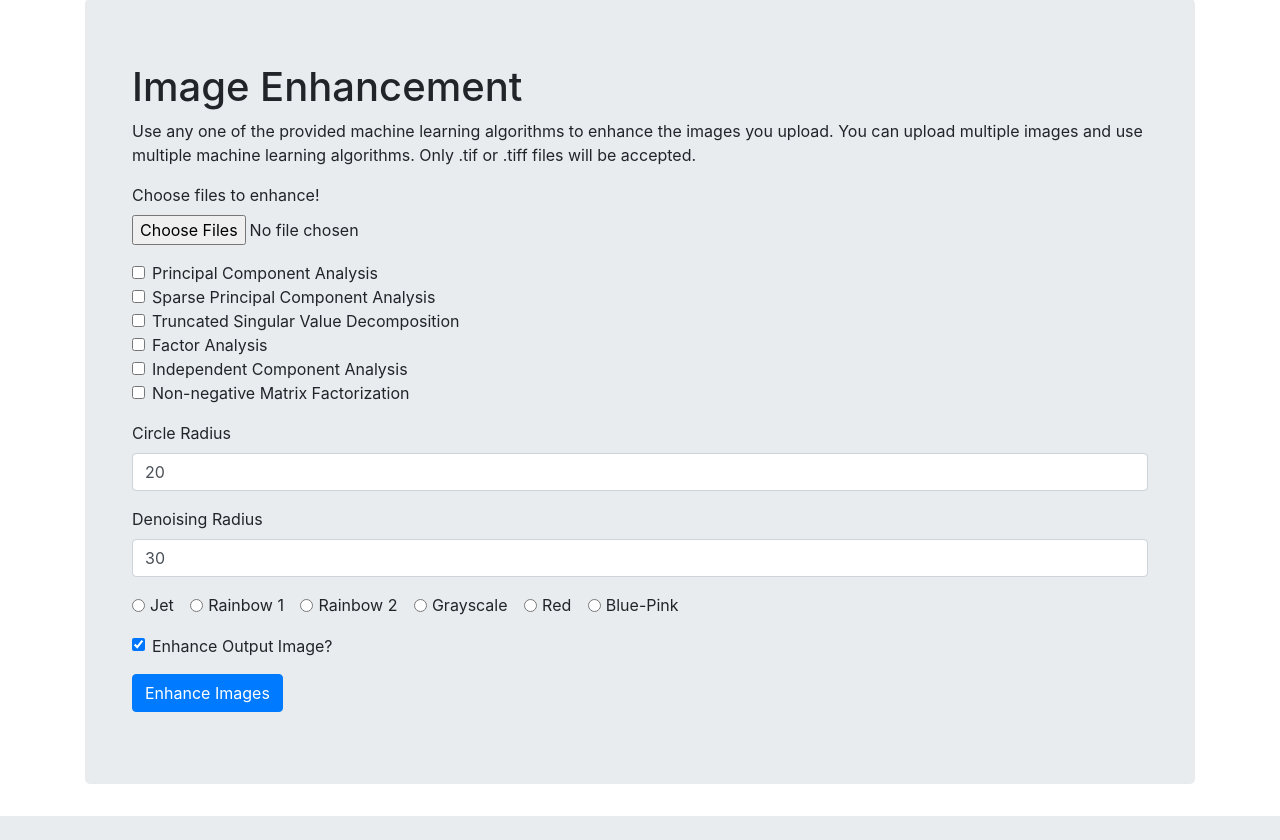
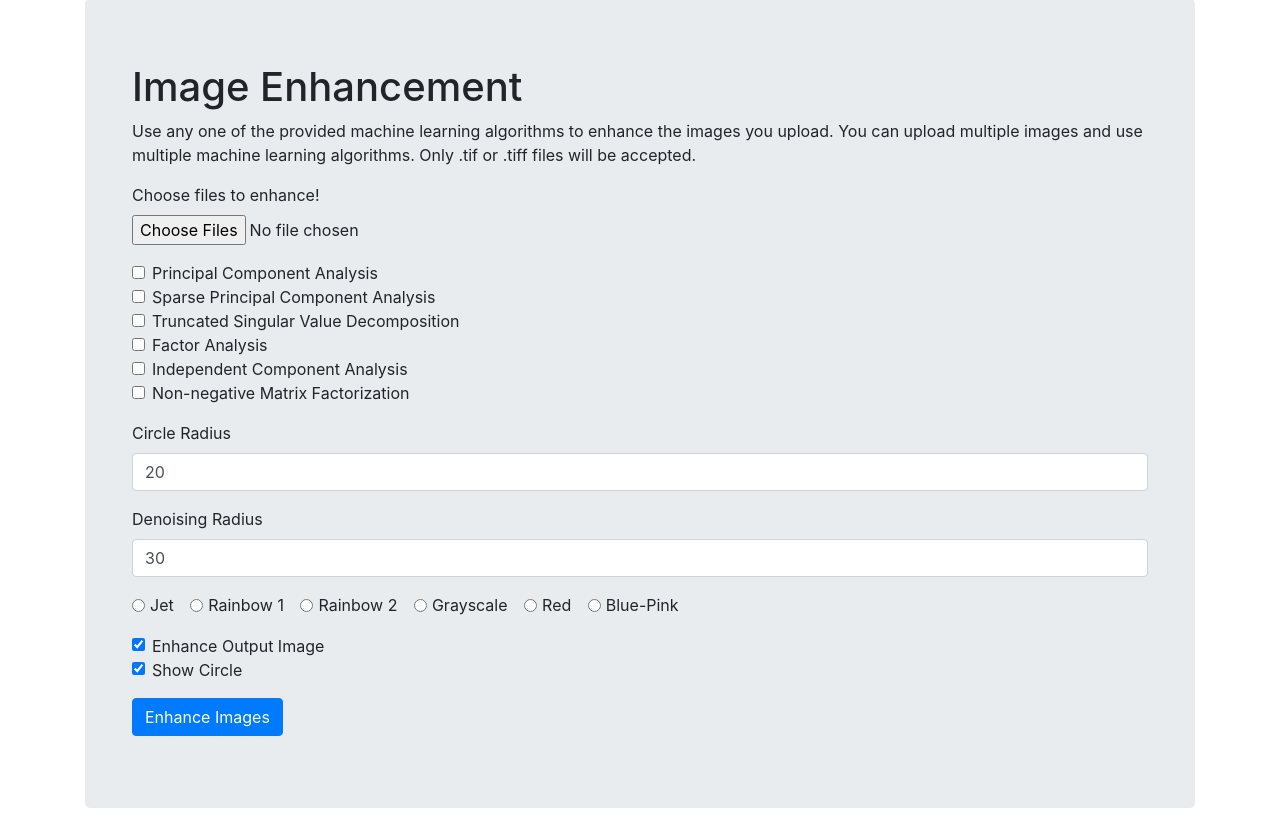
Before and after one commit to vkalch/low_light_enhancement, a Flask app: page /enhance in a window 1280 px wide. Shown: the part 81-921 px from the top of the page. Before the commit the page ends 897 px from the top, so only its background shows below. Run offline with Flask 2, Linux system fonts and the light colour scheme; some libraries are stand-ins or nearby versions.

Commit message:
Added checkbox to choose whether to mark the brightest spot on the image with a circle.

```diff
--- a/app.py
+++ b/app.py
@@ -7,7 +7,7 @@ from zipfile import ZipFile
 
 import cv2
 import flask
-from flask import Flask, render_template, request, send_from_directory, send_file, flash, url_for
+from flask import Flask, render_template, request, send_from_directory, send_file, url_for
 
 from algs import get_algorithms, get_algorithm
 from colormaps import get_colormaps, get_colormap_by_name
@@ -179,7 +179,8 @@ def algorithm():
     else:
         colormap = get_colormap_by_name(colormap)
 
-    do_enhance = True
+    do_enhance = bool(request.form.get('enhanceCheckbox'))
+    show_circle = bool(request.form.get('showCircleCheckbox'))
 
     images = flask.request.files.getlist('fileUploadInput')
     images_by_filename = list()
@@ -198,7 +199,8 @@ def algorithm():
 
     output_folder = os.path.join(app.config['ENHANCED_FOLDER'])
     lsd = LSD(images_by_filename=images_by_filename, algs=algs, radius_denoising=radius_denoising,
-              radius_circle=radius_circle, colormap=colormap, do_enhance=do_enhance, output_folder=output_folder)
+              radius_circle=radius_circle, colormap=colormap, do_enhance=do_enhance, show_circle=show_circle,
+              output_folder=output_folder)
     LOW_SIGNAL_DETECTORS.append(lsd)
 
     t = threading.Thread(target=lsd.run_algorithm)
--- a/templates/enhance.html
+++ b/templates/enhance.html
@@ -48,9 +48,15 @@
                     </div>
                     <div class="form-group">
                         <div class="form-check">
-                            <input class="form-check-input" type="checkbox" value="" id="enhanceCheckbox" name="enhanceCheckbox" checked>
+                            <input class="form-check-input" type="checkbox" value=True id="enhanceCheckbox" name="enhanceCheckbox" checked>
                             <label class="form-check-label" for="enhanceCheckbox">
-                                Enhance Output Image?
+                                Enhance Output Image
+                            </label>
+                        </div>
+                        <div class="form-check">
+                            <input class="form-check-input" type="checkbox" value=True id="showCircleCheckbox" name="showCircleCheckbox" checked>
+                            <label class="form-check-label" for="showCircleCheckbox">
+                                Show Circle
                             </label>
                         </div>
                     </div>
```
Also changed, not shown: low_signal_detector.py (+20 -1 lines).
